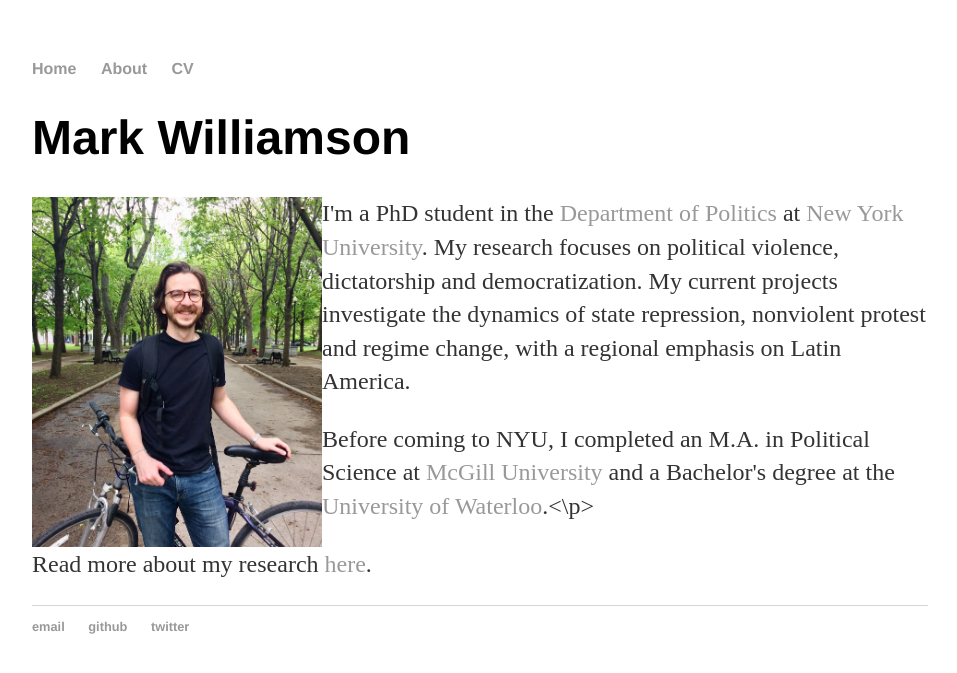
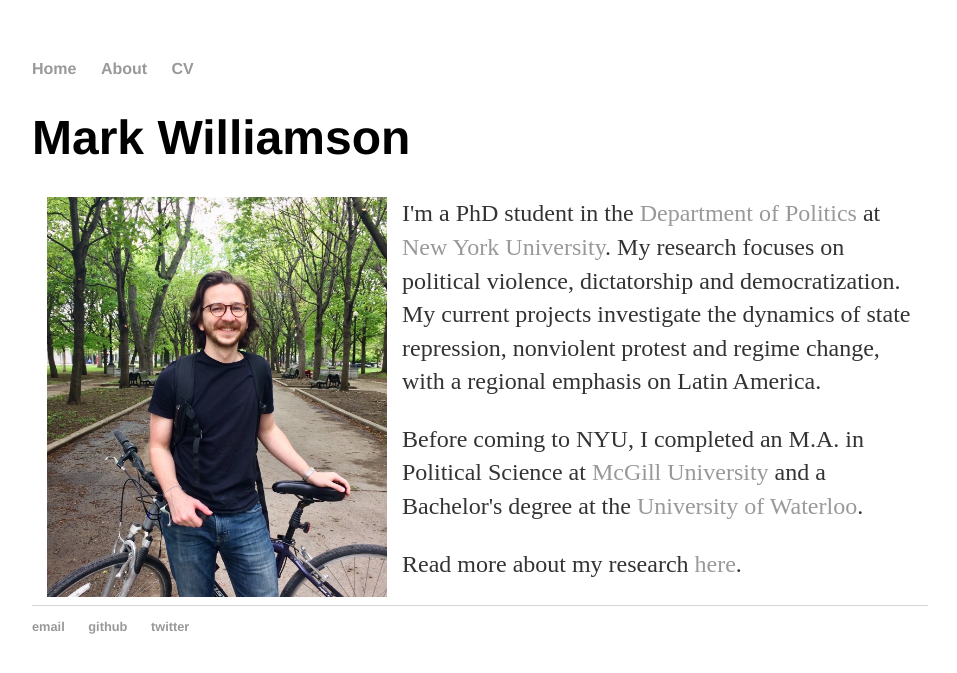
Before and after one commit to mark-williamson/mark-williamson.github.io, a Jekyll site: the page built from index.html, in a window 1280 px wide. Shown: the top 673 px of the page, without its empty margins (160-1117 px from the left). Built offline with Jekyll 4.4.1, drawn with Linux system fonts in a browser that asks for light colours.

Commit message:
update home

```diff
--- a/index.html
+++ b/index.html
@@ -4,8 +4,8 @@
 ---
 <div class="blurb">
 	<h1>Mark Williamson</h1>
-	<img src="assets/profile_photo.jpeg?raw=true" style="width:290px;height:350px;float:left;vspace:40px;hspace:40px"/>
+	<img src="assets/profile_photo.jpeg?raw=true" style="padding:0 15px;width:340px;height:400px;float:left;"/>
 	<p> I'm a PhD student in the <a href="http://as.nyu.edu/politics.html">Department of Politics</a> at <a href="nyu.edu">New York University</a>. My research focuses on political violence, dictatorship and democratization. My current projects investigate the dynamics of state repression, nonviolent protest and regime change, with a regional emphasis on Latin America. </p>
-	<p> Before coming to NYU, I completed an M.A. in Political Science at <a href="http://mcgill.ca">McGill University</a> and a Bachelor's degree at the <a href="http://uwaterloo.ca">University of Waterloo</a>.<\p>
-	<p> Read more about my research <a href="/about">here</a>.<p>
+	<p> Before coming to NYU, I completed an M.A. in Political Science at <a href="http://mcgill.ca">McGill University</a> and a Bachelor's degree at the <a href="http://uwaterloo.ca">University of Waterloo</a>.</p>
+	<p> Read more about my research <a href="/about">here</a>.</p>
 </div><!-- /.blurb -->
```
